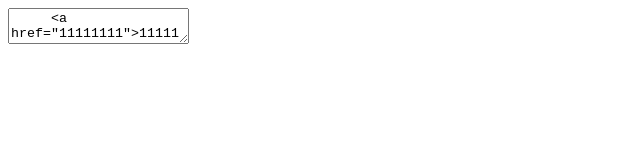
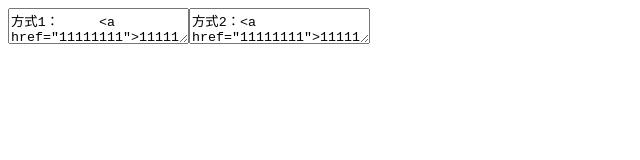
Before and after one commit to zhrln/miniTemplate, a website: page tpl-demo.html in a window 1280 px wide. Shown: the whole page, without its empty margins (0-640 px from the left). Drawn offline with Linux system fonts and the light colour scheme.

Commit message:
添加两种使用方式：1、预编译；2、实时编译

```diff
--- a/tpl-demo.html
+++ b/tpl-demo.html
@@ -7,14 +7,19 @@
     </head>
     <body>
         <script>
-            require(['tpl.js'], function(Tpl){
+            require(['./tpl.js','./index.js'], function(Tpl, Template){
                 var hehe = {
                     data : [
                         '11111111',
                         '22222222'
                     ]
                 };
-                document.write('<textarea>' + Tpl(hehe) + '</textarea>');
+                document.write('<textarea>方式1：' + Tpl(hehe) + '</textarea>');
+
+
+                var t = new Template;
+                var fn = t.template('<% for(var i = 0,len = data.length; i < len; i++){ %><a href="<%=data[i]%>"><%=data[i]%></a><%}%>');
+                document.write('<textarea>方式2：' + fn(hehe) + '</textarea>');
             });
         </script>
     </body>
```
